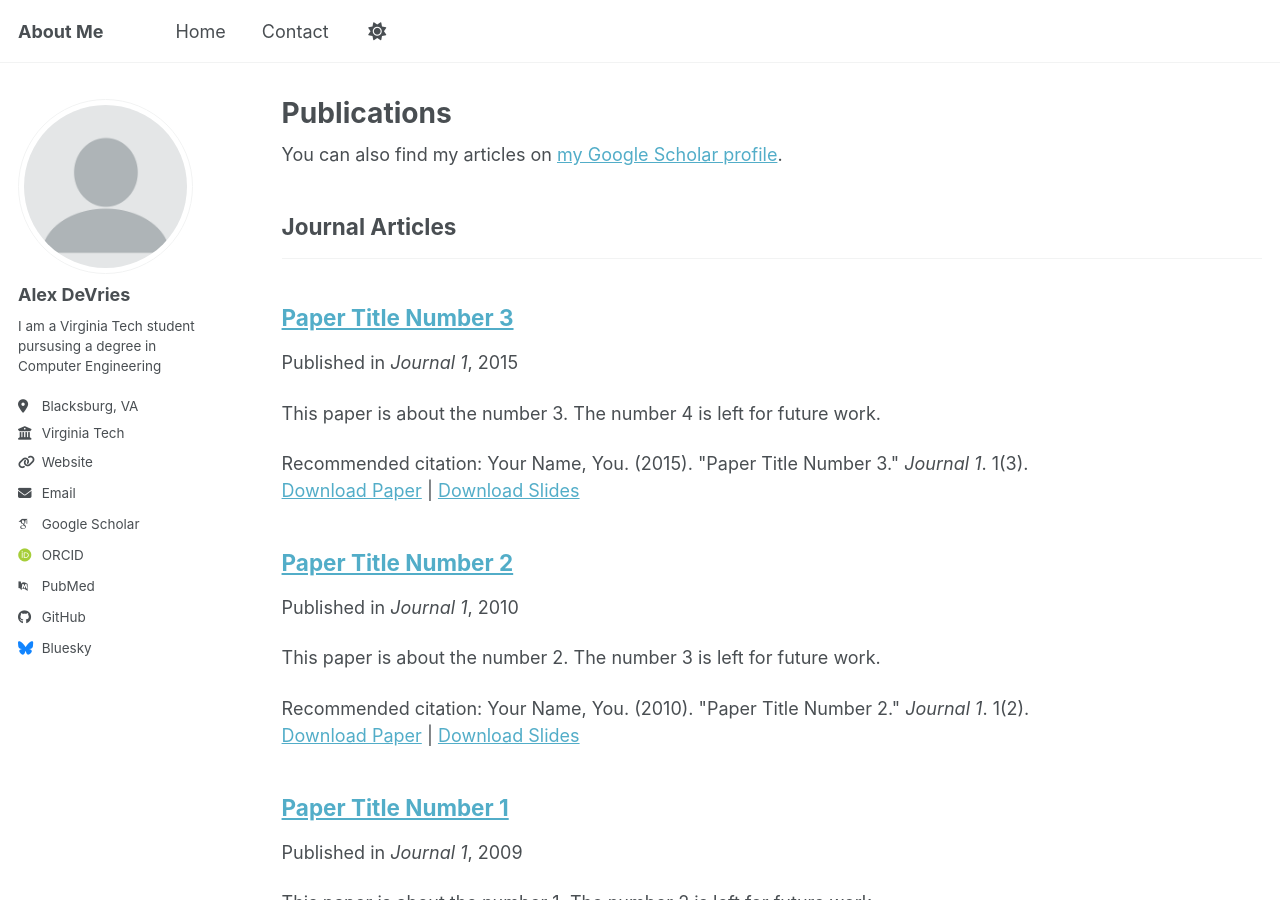
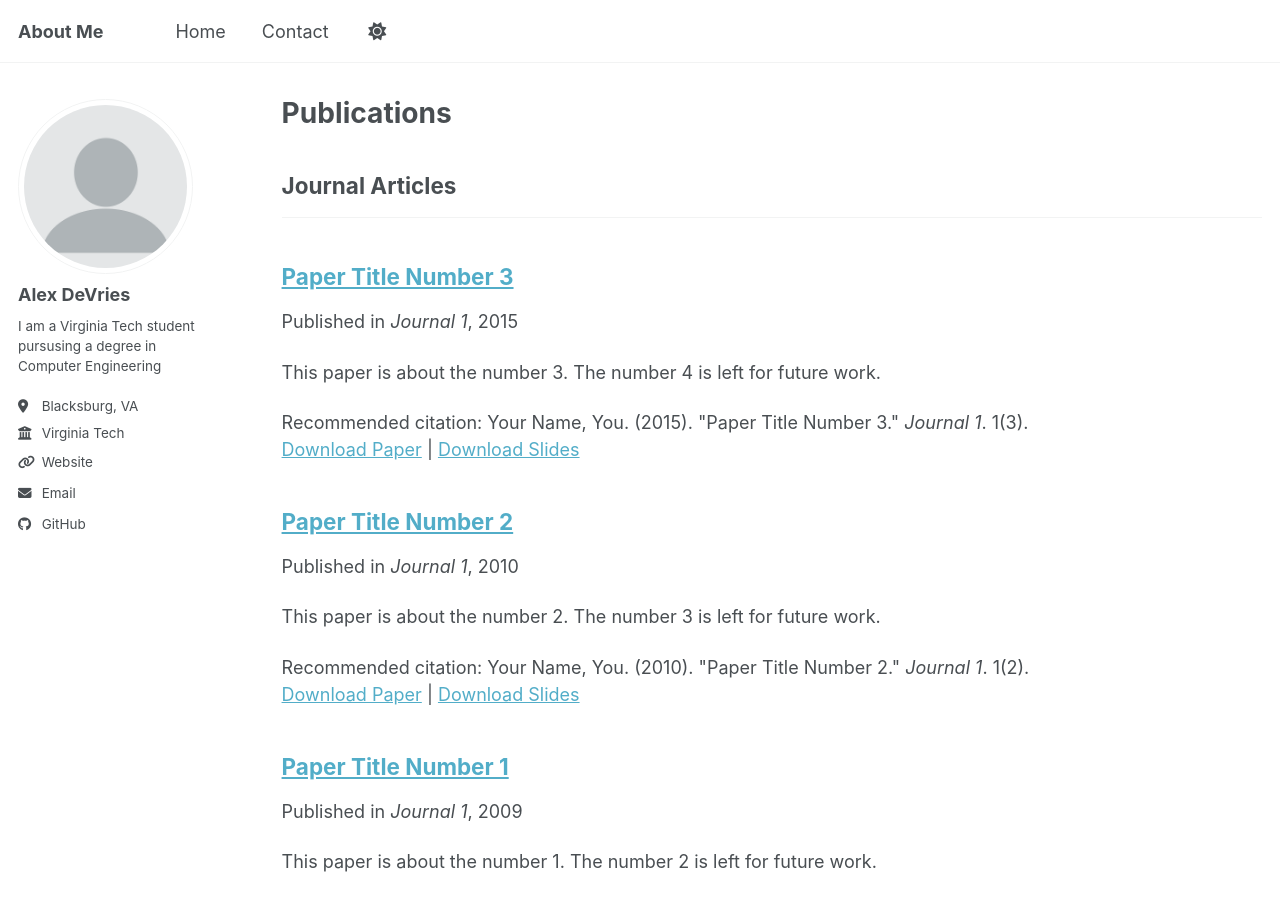
Before and after one commit to alexd0425/alexd0425.github.io, a Jekyll site: the page built from _pages/publications.html, in a window 1280 px wide and 900 px high. Built offline with Jekyll 4.4.1, drawn with Linux system fonts in a browser that asks for light colours; some web fonts are replaced; a script bundle is joined from its source files by our own code; library files that are not in the unit come from our copies; some of the changed lines change nothing that is shown.

Commit message:
Remove unnecessary links

```diff
--- a/_config.yml
+++ b/_config.yml
@@ -32,21 +32,6 @@
   uri              : "https://alexd0425.github.io"
   email            : "alexd06@vt.edu"
 
-  # Academic websites
-  academia         : # URL
-  arxiv            : # URL - Update with the correct link to your profile
-  googlescholar    : "https://scholar.google.com/citations?user=PS_CX0AAAAAJ"
-  inspire-hep      : # URL
-  impactstory      : # URL
-  orcid            : "https://orcid.org/yourorcidurl"
-  semantic         : # URL
-  ssrn             : # URL
-  pubmed           : "https://www.ncbi.nlm.nih.gov/pubmed/?term=john+snow"
-  researchgate     : # URL
-  scopus           : # URL
-  zotero           : # URL
-
-
   # Repositories and software development
   bitbucket        : # Username - Update with your username on the site
   codepen          : # Username
@@ -57,7 +42,6 @@
 
   # Social media
   artstation       : # Username
-  bluesky          : "bsky.app" # Replace this with you Bluesky username
   facebook         : # Username
   flickr           : # Username
   foursquare       : # Username
```
